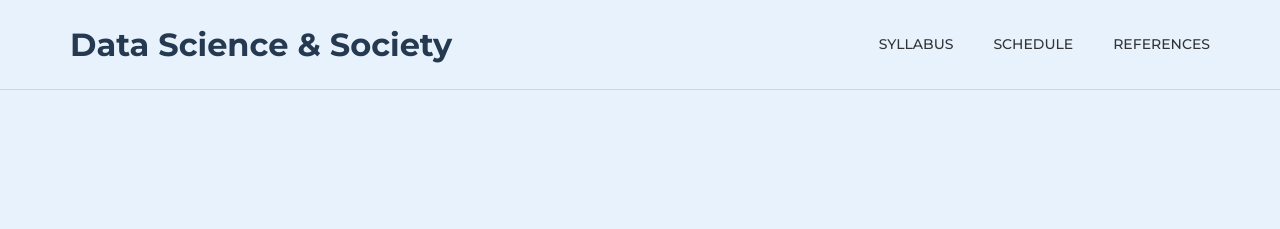
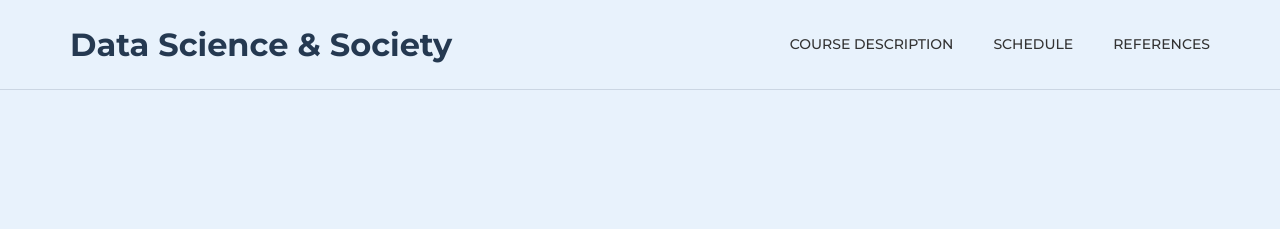
Before and after one commit to dssoc/dssoc.github.io, a Jekyll site: the page built from references.md, in a window 1280 px wide. Shown: the top 229 px of the page. Built offline with Jekyll 4.4.1, drawn with Linux system fonts in a browser that asks for light colours; some web fonts are replaced.

Commit message:
update syllabus to course description

```diff
--- a/_config.yml
+++ b/_config.yml
@@ -8,8 +8,8 @@ doks:
             text: Data Science & Society
             image:
         nav:
-            - item_name: Syllabus
-              item_url: '/syllabus'
+            - item_name: Course Description
+              item_url: '/course'
             - item_name: Schedule
               item_url: '/schedule'
             - item_name: References
```
